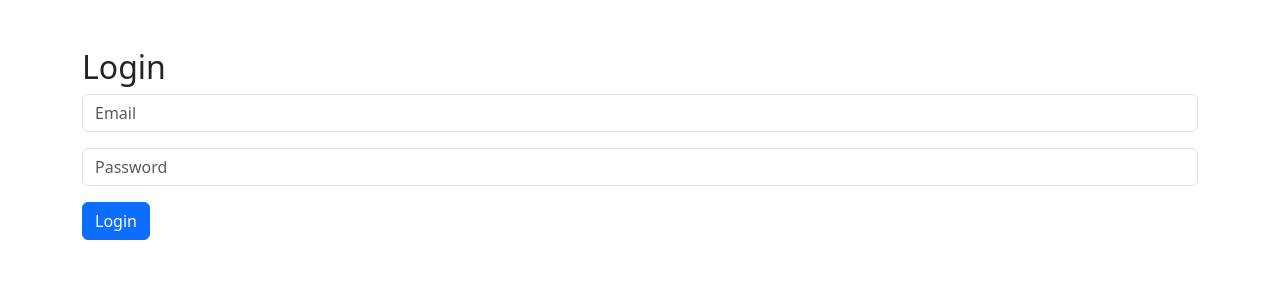
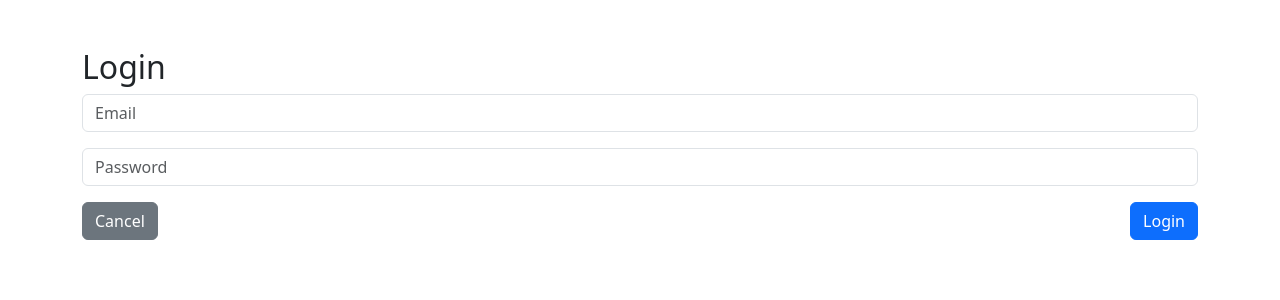
Before and after one commit to Shahbaz6287/Trebta-Admin, a React (Create React App) app: page /login in a window 1280 px wide. Shown: the top 300 px of the page. Built offline with nearby package versions, Linux system fonts and the light colour scheme.

Commit message:
added css in login button

```diff
--- a/src/pages/Login/login.tsx
+++ b/src/pages/Login/login.tsx
@@ -8,6 +8,7 @@ const Login: React.FC = () => {
   const [password, setPassword] = useState("");
   const [emailError, setEmailError] = useState("");
   const [passwordError, setPasswordError] = useState("");
+
   const navigate = useNavigate();
   const validate = () => {
     let isValid = true;
@@ -43,6 +44,10 @@ const Login: React.FC = () => {
     }
   };
 
+  const CancelhandleLogin = () => {
+    alert("I am Cancel Button");
+  };
+
   return (
     <div className="container mt-5">
       <h2>Login</h2>
@@ -66,7 +71,18 @@ const Login: React.FC = () => {
           className="mb-2"
         />
       </div>
-      <Button text="Login" onClick={handleLogin} />
+      <div className="row">
+        <div className="col-6">
+          <Button
+            className="btn-secondary float-start"
+            text="Cancel"
+            onClick={CancelhandleLogin}
+          />
+        </div>
+        <div className="col-6">
+          <Button text="Login" className=" float-end" onClick={handleLogin} />
+        </div>
+      </div>
     </div>
   );
 };
```
